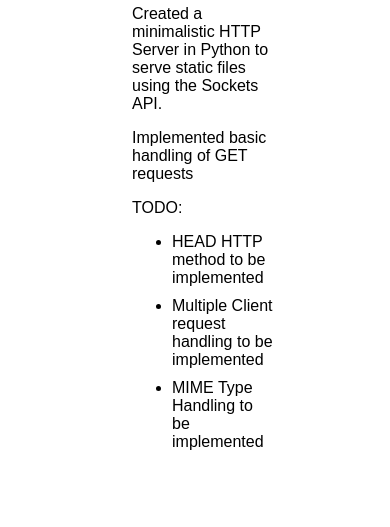
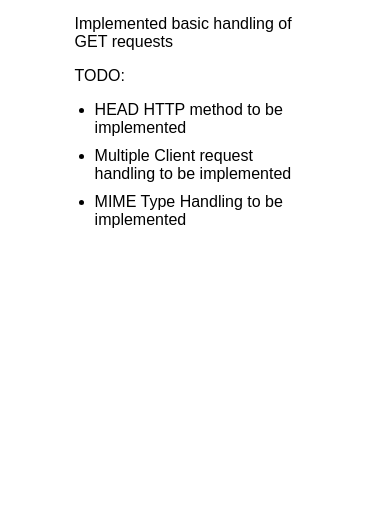
Before and after one commit to anant16-devops/simple-http-server, a plain HTML site: page static/index.html in a window 390 px wide. Shown: the part 317-844 px from the top of the page. Drawn offline with Linux system fonts and the light colour scheme.

Commit message:
made the page responsive

```diff
--- a/static/index.html
+++ b/static/index.html
@@ -5,21 +5,69 @@
     <meta charset="UTF-8">
     <meta name="viewport" content="width=device-width, initial-scale=1.0">
     <title>Web Server</title>
+    <style>
+        body {
+            margin: 0;
+            padding: 0;
+            font-family: sans-serif;
+        }
+
+        #content {
+            display: flex;
+            justify-content: center;
+            align-items: center;
+            height: 90vh;
+            width: 80vw;
+            margin: auto;
+        }
+
+        #inner-content {
+            width: 100%;
+            max-width: 600px;
+            /* Adjust the max-width based on your design */
+            padding: 20px;
+            box-sizing: border-box;
+        }
+
+        h2 {
+            margin-bottom: 10px;
+        }
+
+        ul {
+            padding-left: 20px;
+        }
+
+        li {
+            margin-bottom: 10px;
+        }
+
+        @media (max-width: 768px) {
+
+            /* Adjust styles for smaller screens */
+            #content {
+                height: 90vh;
+            }
+
+            #inner-content {
+                width: 90%;
+                margin: auto;
+            }
+        }
+    </style>
 </head>
 
 <body>
-    <div
-        style="display: flex; justify-content: center; align-items: center; height: 90vh; width: 80vw; margin: auto;">
-        <div id="content" style="font-family: sans-serif; height: 45vh; width: 40vw; justify-content: left;">
-            <section style="padding-left: 15px;">
+    <div id="content">
+        <div id="inner-content">
+            <section>
                 <h2>Simple HTTP Server</h2>
-                <p>Created a minimalistic HTTP Server in Python to serve static files using the Sockets API.</p>
+                <p>A minimalistic HTTP Server in Python to serve static files using the Sockets API.</p>
                 <p>Implemented basic handling of GET requests</p>
                 <p>TODO:</p>
                 <ul>
-                    <li style="padding-bottom: 10px;">HEAD HTTP method to be implemented</li>
-                    <li style="padding-bottom: 10px;">Multiple Client request handling to be implemented</li>
-                    <li style="padding-bottom: 10px;">MIME Type Handling to be implemented</li>
+                    <li>HEAD HTTP method to be implemented</li>
+                    <li>Multiple Client request handling to be implemented</li>
+                    <li>MIME Type Handling to be implemented</li>
                 </ul>
             </section>
         </div>
```
